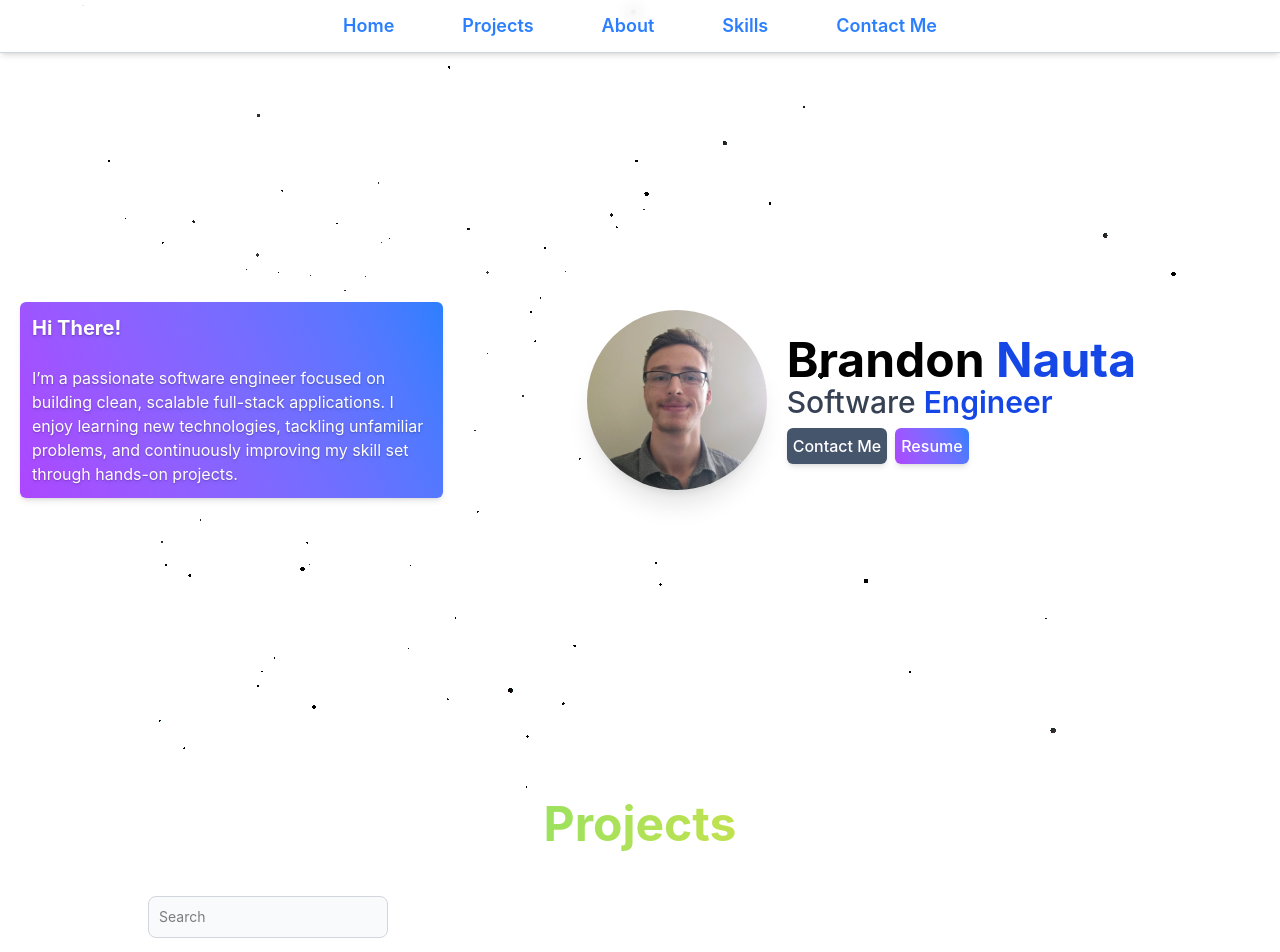
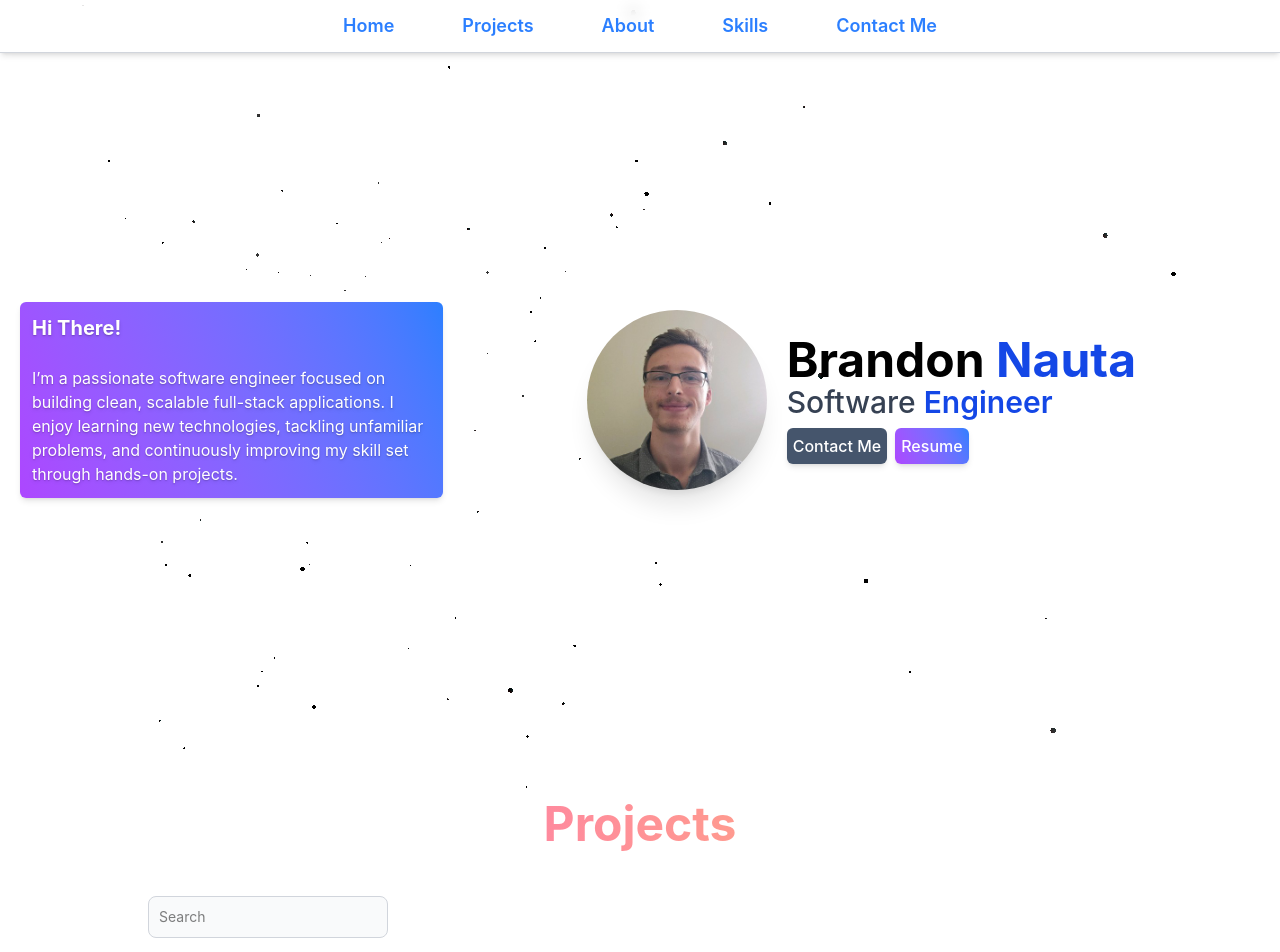
Before and after one commit to TheLuckyman30/portfolio, a React (Vite) app: page / in a window 1280 px wide. Shown: the top 952 px of the page. Built offline with nearby package versions, Linux system fonts and the light colour scheme.

Commit message:
Fixed animations not working

```diff
--- a/src/App.css
+++ b/src/App.css
@@ -35,8 +35,8 @@
   text-4xl sm:text-5xl
   text-transparent
   bg-linear-90
-  from-green-400
-  to-yellow-300
+  from-pink-400
+  to-orange-300
   pb-2
   bg-clip-text;
 }
--- a/src/css/sections/home.css
+++ b/src/css/sections/home.css
@@ -40,8 +40,7 @@
   text-white
   rounded-md
   p-3
-  text-shadow-md
-  animate-drop-in;
+  text-shadow-md;
 }
 
 .home-word-box-header {
@@ -58,8 +57,7 @@
   order-1
   gap-5
   items-center
-  justify-center
-  animate-slide-in;
+  justify-center;
 }
 
 .home-image {
--- a/src/sections/Home.tsx
+++ b/src/sections/Home.tsx
@@ -26,7 +26,7 @@ export function Home({ scrollToContact }: HomeProps) {
         />
       </div>
       <div className="home-content-box">
-        <div className="home-word-box">
+        <div className="home-word-box animate-drop-in">
           <span className="home-word-box-header">Hi There!</span>
           <br></br>
           <br></br>
@@ -37,7 +37,7 @@ export function Home({ scrollToContact }: HomeProps) {
             set through hands-on projects.
           </p>
         </div>
-        <div className="home-side-box">
+        <div className="home-side-box animate-slide-in">
           <div
             className="home-image"
             style={{ backgroundImage: `url(${picOfMe})` }}
```
